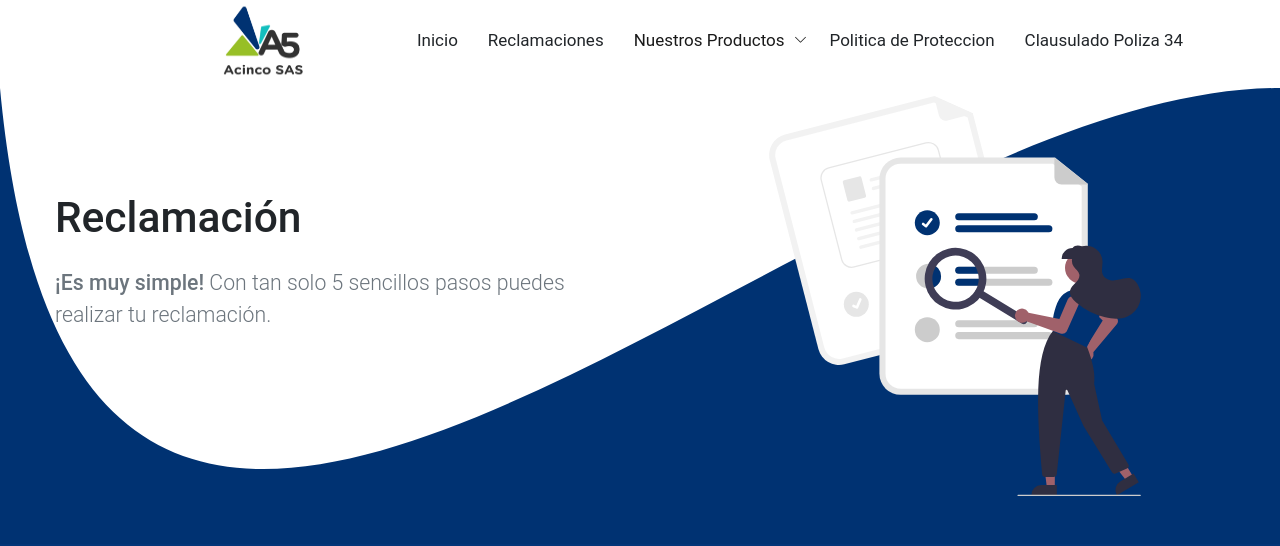
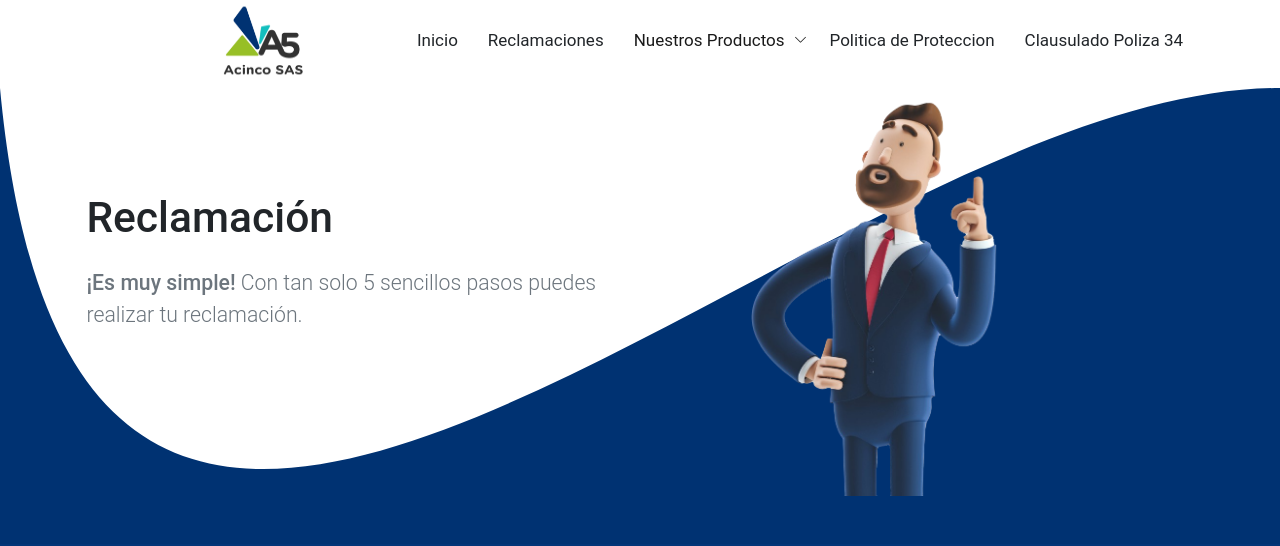
Before and after one commit to michael-eceleris/acinco-web-v2, a React (Create React App) app: page /tramites-y-reclamaciones in a window 1280 px wide. Shown: the top 546 px of the page. Built offline with nearby package versions, Linux system fonts and the light colour scheme.

Commit message:
update-img-claims

```diff
--- a/src/layout/layoutClaims/Banner/index.js
+++ b/src/layout/layoutClaims/Banner/index.js
@@ -1,5 +1,5 @@
 import React from "react";
-import Searching from "../../../assets/icons/searching.svg";
+import Searching from "../../../assets/images/icon_senor_mirando_arriba.png";
 
 const Banner = () => {
   return (
@@ -35,10 +35,11 @@ const Banner = () => {
           </div>
           <div className="col-12 col-md-6 order-2 order-md-2 pb-5">
             <img
-              width="600"
+              width="250"
               height="400"
               src={Searching}
               alt="reclamos_imagen"
+              className="ml-7"
             />
           </div>
         </div>
```
Also changed, not shown: src/assets/images/icon_senor_mirando_arriba.png (added), 1 other file (tests, documents, lock files or other folders).
